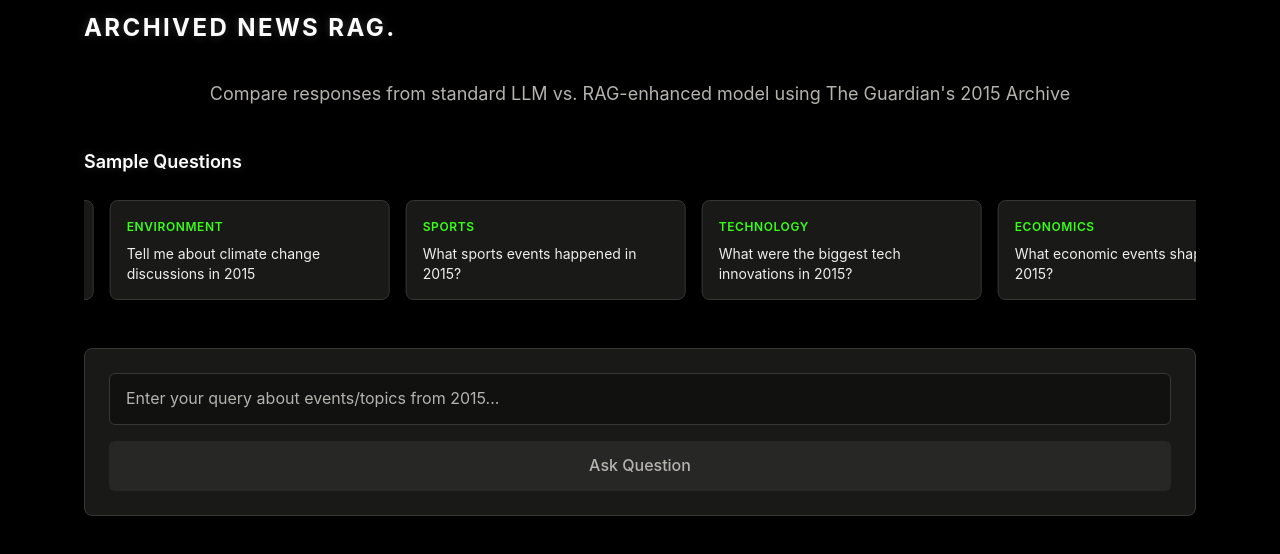
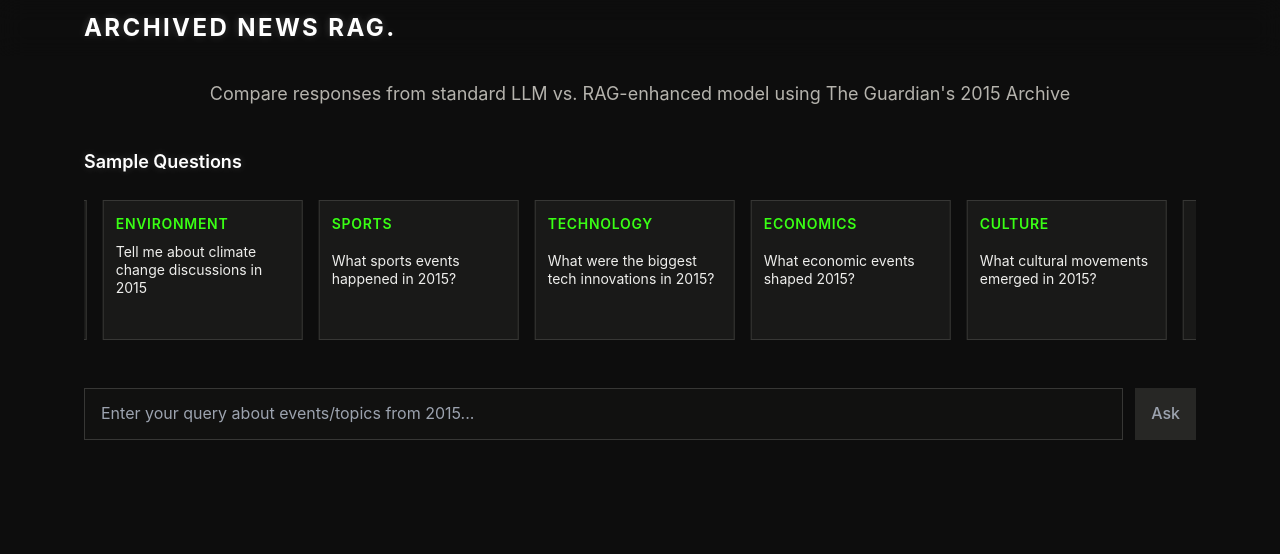
Before and after one commit to reddygtvs/Archived-News-RAG, a React (Vite) app in the folder frontend/: page / in a window 1280 px wide. Shown: the top 554 px of the page. Built offline with nearby package versions, Linux system fonts and the light colour scheme.

Commit message:
Styling for frontend much more robust

```diff
--- a/frontend/src/App.tsx
+++ b/frontend/src/App.tsx
@@ -106,7 +106,7 @@ function App() {
   };
 
   return (
-    <div className="min-h-screen bg-black">
+    <div className="min-h-screen" style={{backgroundColor: '#0d0d0d'}}>
       {/* Header */}
       <header className="fixed top-0 left-0 right-0 z-50 backdrop-blur-md">
         <div className="max-w-6xl mx-auto px-5 pt-3 pb-3">
@@ -162,16 +162,21 @@ function App() {
 
               .ticker-item {
                 flex-shrink: 0;
-                width: 280px;
+                width: 200px;
+                height: 140px;
                 margin-right: 16px;
-                padding: 16px;
+                padding: 12px;
                 background: rgb(25, 25, 24);
                 border: 1px solid rgb(55, 55, 53);
-                border-radius: 8px;
+                border-radius: 0;
                 color: rgb(238, 238, 236);
                 text-align: left;
                 cursor: pointer;
                 transition: all 0.2s ease;
+                display: flex;
+                flex-direction: column;
+                justify-content: flex-start;
+                position: relative;
               }
 
               .ticker-item:hover {
@@ -181,9 +186,9 @@ function App() {
               }
 
               .ticker-category {
-                font-size: 12px;
+                font-size: 14px;
                 font-weight: 600;
-                margin-bottom: 8px;
+                margin-bottom: 6px;
                 text-transform: uppercase;
                 letter-spacing: 0.05em;
                 color: #39ff14;
@@ -191,7 +196,11 @@ function App() {
 
               .ticker-question {
                 font-size: 14px;
-                line-height: 1.4;
+                line-height: 1.3;
+                position: absolute;
+                top: 50%;
+                transform: translateY(-50%);
+                width: calc(100% - 24px);
               }
 
               @keyframes scroll-left {
@@ -204,61 +213,67 @@ function App() {
 
         {/* Query Form */}
         <div className="mb-8">
-          <div className="bg-bg-secondary border border-border-default rounded-lg p-6">
-            <form onSubmit={handleSubmit} className="space-y-4">
-              <div>
+            <form onSubmit={handleSubmit}>
+              <div className="flex gap-3">
                 <input
                   type="text"
                   placeholder="Enter your query about events/topics from 2015..."
                   value={query}
                   onChange={handleQueryChange}
                   disabled={loading}
-                  className="w-full px-4 py-3 bg-bg-primary border border-border-default rounded-md text-text-primary placeholder-text-secondary focus:outline-none focus:ring-2 focus:ring-spotify focus:border-transparent transition-all"
+                  className="flex-1 px-4 py-3 text-white placeholder-gray-400 focus:outline-none focus:ring-2 focus:ring-green-400 focus:border-transparent transition-all"
+                  style={{
+                    backgroundColor: 'rgb(17, 17, 16)',
+                    border: '1px solid rgb(55, 55, 53)'
+                  }}
                 />
-              </div>
                 <button
                   type="submit"
                   disabled={loading || !query.trim()}
-                className="w-full px-6 py-3 bg-spotify hover:bg-spotify-hover disabled:bg-bg-tertiary disabled:text-text-secondary text-black font-medium rounded-md transition-all duration-200 hover-press"
+                  className="px-4 py-3 font-medium transition-all duration-200 hover-press"
+                  style={{
+                    backgroundColor: loading || !query.trim() ? 'rgb(39, 39, 37)' : '#39ff14',
+                    color: loading || !query.trim() ? 'rgb(156, 163, 175)' : '#000',
+                    border: 'none'
+                  }}
                 >
                   {loading ? (
-                  <div className="flex items-center justify-center">
-                    <div className="animate-spin rounded-full h-5 w-5 border-2 border-black border-t-transparent mr-2"></div>
-                    Processing...
+                    <div className="flex items-center">
+                      <div className="animate-spin rounded-full h-4 w-4 border-2 border-gray-400 border-t-transparent"></div>
                     </div>
                   ) : (
-                  "Ask Question"
+                    "Ask"
                   )}
                 </button>
+              </div>
             </form>
             {error && (
-              <div className="mt-4 p-4 bg-red-900/20 border border-red-500/30 rounded-md text-red-400">
+              <div className="mt-4 p-4 bg-red-900/20 border border-red-500/30 text-red-400">
                 {error}
               </div>
             )}
-          </div>
         </div>
 
         {/* Response Cards */}
         {(standardResponse || ragResponse || loading) && (
           <div className="grid md:grid-cols-2 gap-6">
             {/* Standard LLM Response */}
-            <div className="bg-bg-secondary border border-border-default rounded-lg p-6">
-              <h2 className="text-lg font-semibold text-white mb-4 text-glow-white">
+            <div style={{backgroundColor: 'rgb(25, 25, 24)', border: '1px solid rgb(55, 55, 53)', height: '700px'}} className="p-6">
+              <h2 className="text-lg font-semibold text-white mb-4" style={{textShadow: '0 0 8px rgba(255, 255, 255, 0.18)'}}>
                 Standard LLM Response
               </h2>
-              <div className="border-t border-border-default pt-4">
-                <div className="max-h-96 overflow-y-auto pr-2 scrollbar-thin">
+              <div className="border-t pt-4" style={{borderColor: 'rgb(55, 55, 53)', height: 'calc(100% - 60px)'}}>
+                <div style={{height: '100%'}} className="overflow-y-auto pr-2 scrollbar-thin">
                   {loading && !standardResponse ? (
                     <div className="flex items-center justify-center h-32">
-                      <div className="animate-spin rounded-full h-8 w-8 border-2 border-spotify border-t-transparent"></div>
+                      <div className="animate-spin rounded-full h-8 w-8 border-2 border-green-400 border-t-transparent"></div>
                     </div>
                   ) : standardResponse ? (
                     <div className="prose prose-invert max-w-none">
                       <ReactMarkdown>{standardResponse}</ReactMarkdown>
                     </div>
                   ) : (
-                    <p className="text-text-secondary">
+                    <p style={{color: 'rgb(181, 179, 173)'}}>
                       No response yet or an error occurred.
                     </p>
                   )}
@@ -267,25 +282,76 @@ function App() {
             </div>
 
             {/* RAG Response */}
-            <div className="bg-bg-secondary border border-border-default rounded-lg p-6">
-              <h2 className="text-lg font-semibold text-white mb-4 text-glow-white">
+            <div style={{backgroundColor: 'rgb(25, 25, 24)', border: '1px solid rgb(55, 55, 53)', height: '700px'}} className="p-6">
+              <h2 className="text-lg font-semibold text-white mb-4" style={{textShadow: '0 0 8px rgba(255, 255, 255, 0.18)'}}>
                 RAG Response
-                <span className="text-sm font-normal text-text-secondary ml-2">
+                <span className="text-sm font-normal ml-2" style={{color: 'rgb(181, 179, 173)'}}>
                   (with 2015 News Context)
                 </span>
               </h2>
-              <div className="border-t border-border-default pt-4">
-                <div className="max-h-96 overflow-y-auto pr-2 scrollbar-thin">
+              <div className="border-t pt-4" style={{borderColor: 'rgb(55, 55, 53)', height: 'calc(100% - 60px)'}}>
+                <div style={{height: '60%'}} className="overflow-y-auto pr-2 scrollbar-thin">
                   {loading && !ragResponse ? (
                     <div className="flex items-center justify-center h-32">
-                      <div className="animate-spin rounded-full h-8 w-8 border-2 border-spotify border-t-transparent"></div>
+                      <div className="animate-spin rounded-full h-8 w-8 border-2 border-green-400 border-t-transparent"></div>
                     </div>
                   ) : ragResponse ? (
                     <div className="prose prose-invert max-w-none">
-                      <ReactMarkdown>{ragResponse}</ReactMarkdown>
+                      <ReactMarkdown
+                        components={{
+                          p: ({ children }) => {
+                            // Convert reference numbers like [1] to clickable links
+                            const processText = (text: string) => {
+                              if (typeof text !== 'string') return text;
+
+                              // Handle multiple references like [8, 12, 16] and single references like [1]
+                              const parts = text.split(/(\[\d+(?:,\s*\d+)*\])/g);
+                              return parts.map((part, index) => {
+                                const match = part.match(/^\[(\d+(?:,\s*\d+)*)\]$/);
+                                if (match) {
+                                  return (
+                                    <button
+                                      key={index}
+                                      onClick={() => {
+                                        // Scroll to references section
+                                        const referencesSection = document.querySelector('details');
+                                        if (referencesSection) {
+                                          referencesSection.open = true;
+                                          referencesSection.scrollIntoView({ behavior: 'smooth', block: 'nearest' });
+                                        }
+                                      }}
+                                      className="inline text-green-400 hover:text-green-300 transition-colors cursor-pointer"
+                                      style={{ fontSize: 'inherit', background: 'none', border: 'none', padding: 0 }}
+                                    >
+                                      {part}
+                                    </button>
+                                  );
+                                }
+                                return part;
+                              });
+                            };
+
+                            const processChildren = (children: any): any => {
+                              if (typeof children === 'string') {
+                                return processText(children);
+                              }
+                              if (Array.isArray(children)) {
+                                return children.map((child, index) =>
+                                  typeof child === 'string' ? processText(child) : child
+                                );
+                              }
+                              return children;
+                            };
+
+                            return <p>{processChildren(children)}</p>;
+                          }
+                        }}
+                      >
+                        {ragResponse}
+                      </ReactMarkdown>
                     </div>
                   ) : (
-                    <p className="text-text-secondary">
+                    <p style={{color: 'rgb(181, 179, 173)'}}>
                       No response yet or an error occurred.
                     </p>
                   )}
@@ -293,29 +359,31 @@ function App() {
 
                 {/* Retrieved Context Section */}
                 {retrievedContext.length > 0 && (
-                  <div className="mt-6 border-t border-border-default pt-4">
-                    <details className="group">
-                      <summary className="cursor-pointer text-sm font-medium text-text-primary hover:text-white transition-colors mb-3 flex items-center">
+                  <div className="mt-4 border-t pt-4" style={{borderColor: 'rgb(55, 55, 53)', height: '35%'}}>
+                    <details className="group h-full">
+                      <summary className="cursor-pointer text-sm font-medium hover:text-white transition-colors mb-3 flex items-center" style={{color: 'rgb(238, 238, 236)'}}>
                         <svg className="w-4 h-4 mr-2 transition-transform group-open:rotate-90" fill="currentColor" viewBox="0 0 20 20">
                           <path fillRule="evenodd" d="M7.293 14.707a1 1 0 010-1.414L10.586 10 7.293 6.707a1 1 0 011.414-1.414l4 4a1 1 0 010 1.414l-4 4a1 1 0 01-1.414 0z" clipRule="evenodd" />
                         </svg>
                         References ({retrievedContext.length} source{retrievedContext.length !== 1 ? "s" : ""})
                       </summary>
-                      <div className="max-h-64 overflow-y-auto space-y-3 scrollbar-thin">
+                      <div style={{height: 'calc(100% - 50px)', maxHeight: '200px'}} className="overflow-y-auto space-y-3 scrollbar-thin">
                         {retrievedContext.map((item, index) => (
                           <div
                             key={item.article_id || index}
-                            className="bg-bg-primary border border-border-default rounded-md p-3"
+                            className="border p-3"
+                            style={{backgroundColor: 'rgb(17, 17, 16)', borderColor: 'rgb(55, 55, 53)'}}
                           >
                             <div className="text-sm font-medium text-white mb-2">
-                              <span className="text-spotify mr-2">[{index + 1}]</span>
+                              <span className="mr-2" style={{color: '#39ff14'}}>[{index + 1}]</span>
                               {item.title !== "Source Title Missing" && item.title ? (
                                 item.source !== "Source URL Missing" && item.source ? (
                                   <a
                                     href={item.source}
                                     target="_blank"
                                     rel="noopener noreferrer"
-                                    className="text-text-primary hover:text-spotify transition-colors animated-underline"
+                                    className="hover:text-green-400 transition-colors animated-underline"
+                                    style={{color: 'rgb(238, 238, 236)'}}
                                   >
                                     {item.title}
                                   </a>
@@ -327,7 +395,8 @@ function App() {
                                   href={item.source}
                                   target="_blank"
                                   rel="noopener noreferrer"
-                                  className="text-text-primary hover:text-spotify transition-colors animated-underline"
+                                  className="hover:text-green-400 transition-colors animated-underline"
+                                  style={{color: 'rgb(238, 238, 236)'}}
                                 >
                                   {item.source}
                                 </a>
@@ -336,16 +405,16 @@ function App() {
                               )}
                             </div>
                             <div className="flex flex-wrap gap-2 mb-2">
-                              <span className="inline-block px-2 py-1 bg-bg-tertiary text-xs text-text-secondary rounded">
+                              <span className="inline-block px-2 py-1 text-xs rounded" style={{backgroundColor: 'rgb(39, 39, 37)', color: 'rgb(181, 179, 173)'}}>
                                 Date: {formatDate(item.date)}
                               </span>
                               {typeof item.min_distance === "number" && (
-                                <span className="inline-block px-2 py-1 bg-bg-tertiary text-xs text-text-secondary rounded">
+                                <span className="inline-block px-2 py-1 text-xs rounded" style={{backgroundColor: 'rgb(39, 39, 37)', color: 'rgb(181, 179, 173)'}}>
                                   Score: {item.min_distance.toFixed(4)}
                                 </span>
                               )}
                             </div>
-                            <p className="text-xs text-text-secondary max-h-16 overflow-y-auto">
+                            <p className="text-xs max-h-16 overflow-y-auto" style={{color: 'rgb(181, 179, 173)'}}>
                               {item.text}
                             </p>
                           </div>
--- a/frontend/src/index.css
+++ b/frontend/src/index.css
@@ -6,7 +6,7 @@
   body {
     font-family: -apple-system, BlinkMacSystemFont, "Segoe UI", Roboto,
       system-ui, sans-serif;
-    background-color: #000000;
+    background-color: #0d0d0d;
     color: #ffffff;
     line-height: 1.6;
     margin: 0;
@@ -166,7 +166,7 @@
 
   .scrollbar-thin::-webkit-scrollbar-thumb {
     background-color: rgba(255, 255, 255, 0.2);
-    border-radius: 3px;
+    border-radius: 0;
   }
 
   .scrollbar-thin::-webkit-scrollbar-thumb:hover {
@@ -217,7 +217,7 @@
     background-color: rgba(255, 255, 255, 0.1);
     color: #39ff14;
     padding: 0.125rem 0.25rem;
-    border-radius: 0.25rem;
+    border-radius: 0;
     font-size: 0.875rem;
   }
 
@@ -225,7 +225,7 @@
     background-color: rgb(17, 24, 39);
     color: rgb(229, 231, 235);
     padding: 1rem;
-    border-radius: 0.5rem;
+    border-radius: 0;
     overflow-x: auto;
     margin: 1rem 0;
   }
```
Lines whose indentation alone changed are shown as unchanged.
